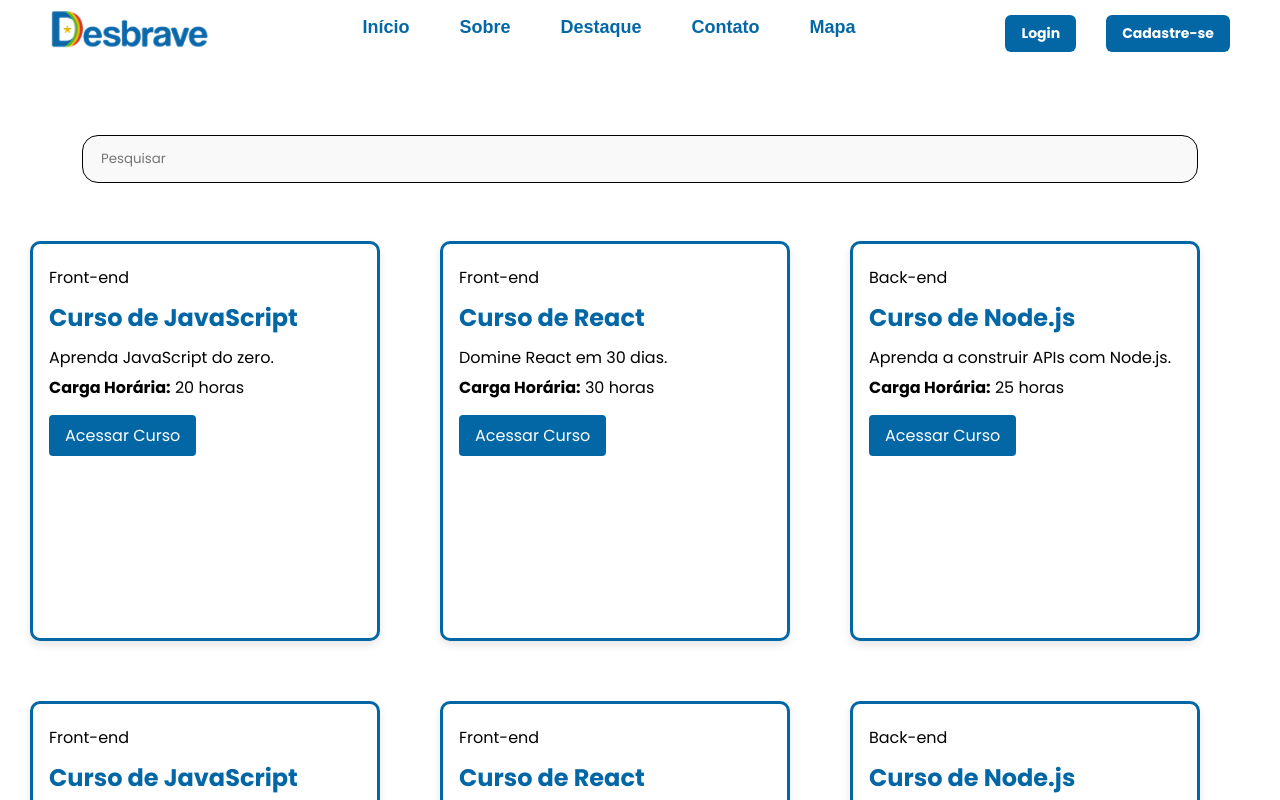
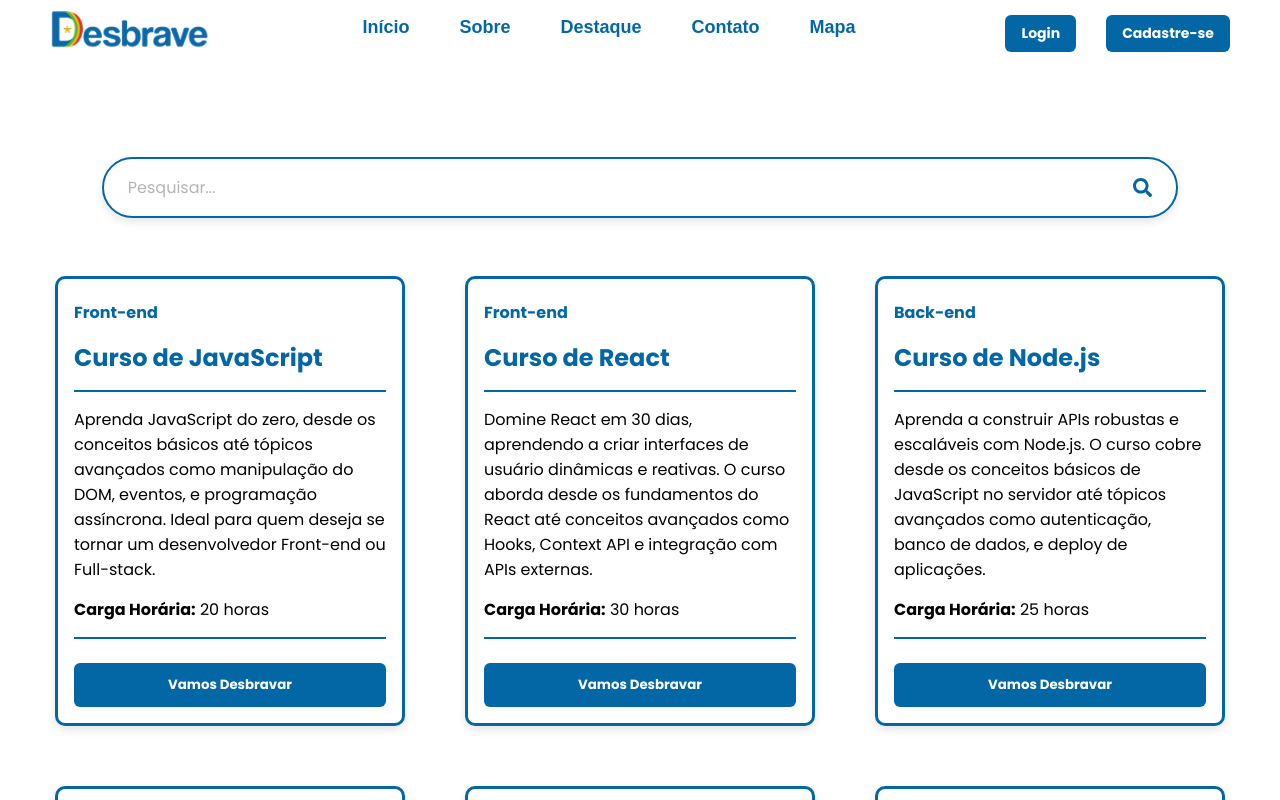
Before and after one commit to MiTabosa/Projeto-Desbrave, a React (Vite) app: page /curso in a window 1280 px wide. Shown: the top 800 px of the page. Built offline with nearby package versions, Linux system fonts and the light colour scheme.

Commit message:
Atualização na pag cursos, e estilização da barra de pesquisa

```diff
--- a/src/components/BarraPesquisa/barra.css
+++ b/src/components/BarraPesquisa/barra.css
@@ -1,27 +1,66 @@
-.bar-pesquisa{
+.bar-pesquisa {
     display: flex;
     align-items: center;
-    border: 1px solid#000000;;
-    background-color: #00000006;
-    padding: 5px 10px;
+    border: 2px solid #0367A5;
+    background-color: #ffffff;
+    padding: 8px 16px;
     max-width: 1120px;
     width: 90%;
-    border-radius: 1rem;
-    color: #b4b4b4;
+    border-radius: 2rem;
     margin: 3rem auto;
+    box-shadow: 0 4px 8px rgba(0, 0, 0, 0.1);
+    transition: all 0.3s ease;
+}
 
+.bar-pesquisa:hover {
+    box-shadow: 0 6px 12px rgba(0, 0, 0, 0.15);
 }
-.bar-pesquisa input{
+
+.bar-pesquisa input {
     border: none;
     background-color: transparent;
     padding: 8px;
     width: 100%;
     outline: none;
+    font-size: 1rem;
+    color: #0367A5;
 }
+
+.bar-pesquisa input::placeholder {
+    color: #b4b4b4;
+}
+
+.search-button {
+    background: none;
+    border: none;
+    cursor: pointer;
+    padding: 8px;
+    display: flex;
+    align-items: center;
+    justify-content: center;
+}
+
+.search-icon {
+    color: #0367A5;
+    font-size: 1.2rem;
+    transition: color 0.3s ease;
+}
+
+.search-button:hover .search-icon {
+    color: #024a7a;
+}
+
 @media (max-width: 768px) {
-    .bar-pesquisa{
-    max-width: 95%;
-    padding: 8px;
+    .bar-pesquisa {
+        max-width: 95%;
+        padding: 8px;
     }
 
+    .bar-pesquisa input {
+        font-size: 0.9rem;
+    }
+
+    .search-icon {
+        font-size: 1rem;
+    }
 }
--- a/src/components/BarraPesquisa/barra.jsx
+++ b/src/components/BarraPesquisa/barra.jsx
@@ -1,27 +1,38 @@
 import { useState } from "react";
+import { FaSearch } from "react-icons/fa";
 import "./barra.css";
 
+function Barra({ onSearch }) {
+    const [query, setQuery] = useState("");
 
-function Barra ({ onSearch}){
-    const [query, setQuery] = useState("")
-
-    const handleInputChage = (event) => {
+    const handleInputChange = (event) => {
         setQuery(event.target.value);
     };
+
     const handleSearch = () => {
         onSearch(query);
+    };
+
+    const handleKeyPress = (event) => {
+        if (event.key === "Enter") {
+            handleSearch();
         }
+    };
 
- return(
+    return (
         <div className="bar-pesquisa">
             <input
                 type="text"
-        placeholder="Pesquisar"
+                placeholder="Pesquisar..."
                 value={query}
-        onChange={handleInputChage}
+                onChange={handleInputChange}
+                onKeyPress={handleKeyPress}
             />
-
+            <button onClick={handleSearch} className="search-button">
+                <FaSearch className="search-icon" />
+            </button>
         </div>
     );
-};
+}
+
 export default Barra;
--- a/src/components/Card/Card.css
+++ b/src/components/Card/Card.css
@@ -6,7 +6,7 @@
   border-radius: 10px;
   text-align: center;
   transition: transform 0.3s ease-in-out;
-  justify-content: space-between;
+  justify-content: space-between; /* Distribui o espaço entre os elementos */
   border: 3px solid transparent;
   background-color: #fff;
   box-shadow: 0 4px 8px rgba(0, 0, 0, 0.1);
@@ -46,11 +46,12 @@
   font-size: 1rem;
   color: #555;
   margin-bottom: 20px;
+  flex-grow: 1;
 }
 
 .card .button {
-  width: 100%;
-  margin-bottom: 20px;
+  width: calc(100% - 10px);
+  margin: 0 5px 20px 5px;
 }
 
 @media (max-width: 768px) {
@@ -73,7 +74,7 @@
   }
 
   .card .button {
-    width: 100%;
-    margin-bottom: 20px;
+    width: calc(100% - 10px);
+    margin: 0 5px 20px 5px;
   }
 }
--- a/src/components/Card/Card.jsx
+++ b/src/components/Card/Card.jsx
@@ -18,7 +18,9 @@ const Card = ({ title, description, image, extraClass, buttonText, link, icon: I
           {image && <img src={image} alt={title} />}
           {Icon && <Icon className="card-icon" style={{ color: borderColor }} />}
           <p>{description}</p>
-          <Button text={buttonText} color={borderColor} size="full" onClick={handleNavigate} />
+          <div style={{ marginTop: "auto", width: "100%" }}>
+            <Button text={buttonText} color={borderColor} size="full" onClick={handleNavigate} />
+          </div>
         </>
       )}
 
@@ -28,7 +30,9 @@ const Card = ({ title, description, image, extraClass, buttonText, link, icon: I
           {Icon && <Icon className="card-icon" style={{ color: borderColor }} />}
           <h3 style={{ color: borderColor }}>{title}</h3>
           <p>{description}</p>
-          <Button text={buttonText} color={borderColor} size="full" onClick={handleNavigate} />
+          <div style={{ marginTop: "auto", width: "100%" }}>
+            <Button text={buttonText} color={borderColor} size="full" onClick={handleNavigate} />
+          </div>
         </>
       )}
     </div>
--- a/src/components/CardCurso/CardCurso.css
+++ b/src/components/CardCurso/CardCurso.css
@@ -1,33 +1,40 @@
 .cardCurso {
-    border: 3px solid  #0367A5;
+  border: 3px solid #0367A5;
   border-radius: 10px;
   padding: 16px;
   width: 350px;
-    height: 400px;
+  height: 450px;
   box-shadow: 0 4px 8px rgba(0, 0, 0, 0.1);
   margin: 10px;
+  display: flex;
+  flex-direction: column;
+  justify-content: space-between; /* Distribui o espaço entre os elementos */
 }
 
 .cardCurso h2 {
   font-size: 1.5rem;
   margin: 10px 0;
+  padding-bottom: 15px;
+  border-bottom: 2px solid #0367A5;
 }
 
 .cardCurso p {
   margin: 5px 0;
 }
 
-  .cardCurso a {
-    display: inline-block;
-    margin-top: 10px;
-    padding: 8px 16px;
-    background-color:  #0367A5;
-    color: white;
-    text-decoration: none;
-    border-radius: 4px;
+.cursoCategoria{
+  font-size: 1rem;
+  color: #0367A5;
+  font-weight: bold;
 }
 
-  .cardCurso a:hover {
-    background-color: #0056b3;
-    text-decoration: none;
+.cardCurso .cargaHoraria {
+  margin-top: 10px;
+  padding-bottom: 15px;
+  border-bottom: 2px solid #0367A5;
 }
+
+.cardCurso .buttonContainer {
+  margin-top: auto;
+  padding-top: 10px;
+}
--- a/src/components/CardCurso/CardCurso.jsx
+++ b/src/components/CardCurso/CardCurso.jsx
@@ -1,16 +1,31 @@
 import React from 'react';
 import './CardCurso.css';
+import '../Button/Button'
+import Button from '../Button/Button';
 
 function CardCurso({ curso }) {
+    const handleButtonClick = () => {
+        window.open(curso.urlExterna, '_blank');
+    };
+
         return (
             <div className='cardCurso'>
-            <p>{curso.categoria}</p>
+                <p className='cursoCategoria'>{curso.categoria}</p>
                 <h2>{curso.nome}</h2>
                 <p>{curso.descricao}</p>
-            <p><strong>Carga Horária:</strong> {curso.cargaHoraria}</p>
-            <a href={curso.urlExterna} target="_blank" rel="noopener noreferrer">Acessar Curso</a>
+                <p className="cargaHoraria"><strong>Carga Horária:</strong> {curso.cargaHoraria}</p>
+                <div className='buttonContainer'>
+                    <Button
+                    className="cursoButton"
+                    text="Vamos Desbravar"
+                    color="#0367A5"
+                    size="full"
+                    onClick={handleButtonClick}
+                    />
+                </div>
             </div>
         );
+
 }
 
 export default CardCurso;
--- a/src/data/cursos.json
+++ b/src/data/cursos.json
@@ -3,7 +3,7 @@
     {
       "id": 1,
       "nome": "Curso de JavaScript",
-        "descricao": "Aprenda JavaScript do zero.",
+      "descricao": "Aprenda JavaScript do zero, desde os conceitos básicos até tópicos avançados como manipulação do DOM, eventos, e programação assíncrona. Ideal para quem deseja se tornar um desenvolvedor Front-end ou Full-stack.",
       "categoria": "Front-end",
       "cargaHoraria": "20 horas",
       "urlExterna": "https://plataforma-externa.com/curso-javascript"
@@ -11,7 +11,7 @@
     {
       "id": 2,
       "nome": "Curso de React",
-        "descricao": "Domine React em 30 dias.",
+      "descricao": "Domine React em 30 dias, aprendendo a criar interfaces de usuário dinâmicas e reativas. O curso aborda desde os fundamentos do React até conceitos avançados como Hooks, Context API e integração com APIs externas.",
       "categoria": "Front-end",
       "cargaHoraria": "30 horas",
       "urlExterna": "https://plataforma-externa.com/curso-react"
@@ -19,58 +19,34 @@
     {
       "id": 3,
       "nome": "Curso de Node.js",
-        "descricao": "Aprenda a construir APIs com Node.js.",
+      "descricao": "Aprenda a construir APIs robustas e escaláveis com Node.js. O curso cobre desde os conceitos básicos de JavaScript no servidor até tópicos avançados como autenticação, banco de dados, e deploy de aplicações.",
       "categoria": "Back-end",
       "cargaHoraria": "25 horas",
       "urlExterna": "https://plataforma-externa.com/curso-nodejs"
     },
     {
-        "id": 1,
-        "nome": "Curso de JavaScript",
-        "descricao": "Aprenda JavaScript do zero.",
-        "categoria": "Front-end",
-        "cargaHoraria": "20 horas",
-        "urlExterna": "https://plataforma-externa.com/curso-javascript"
+      "id": 4,
+      "nome": "Curso de Python",
+      "descricao": "Descubra o poder do Python, uma das linguagens mais versáteis e populares do mundo. Este curso cobre desde os fundamentos da linguagem até aplicações em ciência de dados, automação, e desenvolvimento web.",
+      "categoria": "Back-end",
+      "cargaHoraria": "35 horas",
+      "urlExterna": "https://plataforma-externa.com/curso-python"
     },
     {
-        "id": 2,
-        "nome": "Curso de React",
-        "descricao": "Domine React em 30 dias.",
+      "id": 5,
+      "nome": "Curso de Vue.js",
+      "descricao": "Aprenda Vue.js, um framework progressivo para construção de interfaces de usuário. O curso aborda desde os conceitos básicos até a criação de Single Page Applications (SPAs) e integração com APIs.",
       "categoria": "Front-end",
-        "cargaHoraria": "30 horas",
-        "urlExterna": "https://plataforma-externa.com/curso-react"
+      "cargaHoraria": "25 horas",
+      "urlExterna": "https://plataforma-externa.com/curso-vuejs"
     },
     {
-        "id": 3,
-        "nome": "Curso de Node.js",
-        "descricao": "Aprenda a construir APIs com Node.js.",
-        "categoria": "Back-end",
-        "cargaHoraria": "25 horas",
-        "urlExterna": "https://plataforma-externa.com/curso-nodejs"
-      },
-      {
-        "id": 1,
-        "nome": "Curso de JavaScript",
-        "descricao": "Aprenda JavaScript do zero.",
+      "id": 6,
+      "nome": "Curso de TypeScript",
+      "descricao": "Aprofunde seus conhecimentos em JavaScript com TypeScript, adicionando tipagem estática ao seu código. O curso cobre desde os conceitos básicos até a integração com frameworks populares como React e Node.js.",
       "categoria": "Front-end",
-        "cargaHoraria": "20 horas",
-        "urlExterna": "https://plataforma-externa.com/curso-javascript"
-      },
-      {
-        "id": 2,
-        "nome": "Curso de React",
-        "descricao": "Domine React em 30 dias.",
-        "categoria": "Front-end",
-        "cargaHoraria": "30 horas",
-        "urlExterna": "https://plataforma-externa.com/curso-react"
-      },
-      {
-        "id": 3,
-        "nome": "Curso de Node.js",
-        "descricao": "Aprenda a construir APIs com Node.js.",
-        "categoria": "Back-end",
-        "cargaHoraria": "25 horas",
-        "urlExterna": "https://plataforma-externa.com/curso-nodejs"
+      "cargaHoraria": "15 horas",
+      "urlExterna": "https://plataforma-externa.com/curso-typescript"
     }
   ]
 }
--- a/src/pages/Curso/Curso.css
+++ b/src/pages/Curso/Curso.css
@@ -1,14 +1,14 @@
 .cursos-container {
-    padding: 20px;
+    padding: 42px;
     max-width: 2220px;
-
+    margin: 0 auto;
 }
 
 .cursos-list {
     display: flex;
     flex-wrap: wrap;
     gap: 40px;
-    justify-content: flex-start;
+    justify-content: center;
 }
 
 .curso-card {
@@ -17,4 +17,5 @@
     border: 1px solid #ccc;
     border-radius: 10px;
     padding: 16px;
+    max-width: 400px;
 }
--- a/src/pages/Curso/Curso.jsx
+++ b/src/pages/Curso/Curso.jsx
@@ -10,9 +10,9 @@ function Curso() {
     return (
         <>
             <NavBar />
-            <div className="cursos-container"> {/* Alterado para "cursos-container" */}
+            <div className="cursos-container">
                 <BarraPesquisa />
-                <div className="cursos-list"> {/* Alterado para "cursos-list" */}
+                <div className="cursos-list">
                     {cursos.cursos.map(curso => (
                         <CardCurso key={curso.id} curso={curso} />
                     ))}
```
Lines whose indentation alone changed are shown as unchanged.
